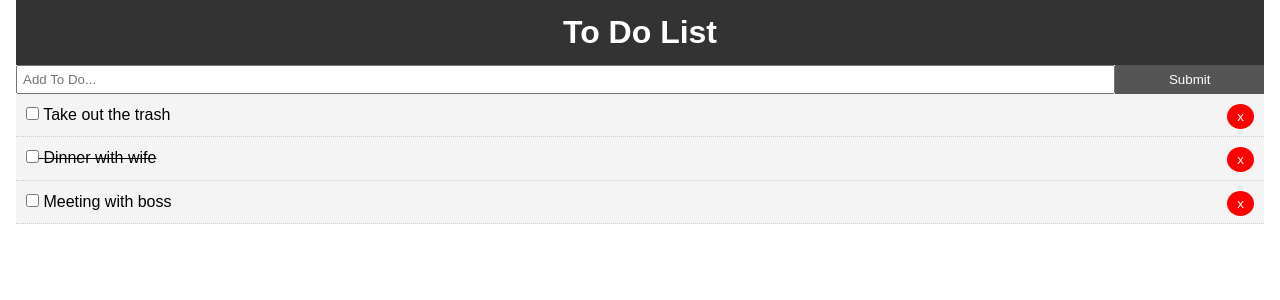
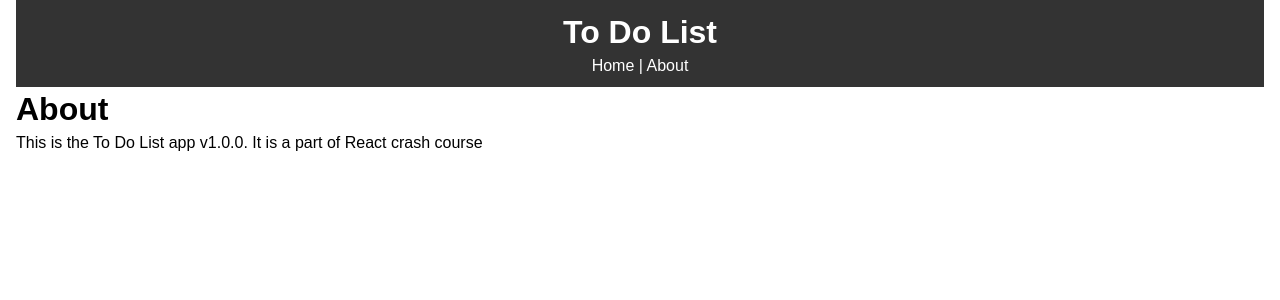
Before and after one commit to meisREAL/React-crash-classC, a React (Create React App) app in the folder react-crash-classc/: page /about in a window 1280 px wide. Shown: the top 300 px of the page. Built offline with nearby package versions, Linux system fonts and the light colour scheme.

Commit message:
routing to home and about links

```diff
--- a/react-crash-classc/package.json
+++ b/react-crash-classc/package.json
@@ -8,6 +8,7 @@
     "@testing-library/user-event": "^13.5.0",
     "react": "^18.2.0",
     "react-dom": "^18.2.0",
+    "react-router-dom": "^6.4.3",
     "react-scripts": "^5.0.1",
     "uuid": "^9.0.0",
     "web-vitals": "^2.1.4"
--- a/react-crash-classc/src/App.js
+++ b/react-crash-classc/src/App.js
@@ -1,8 +1,10 @@
-import { Component } from 'react';
+import React, { Component } from 'react';
+import { BrowserRouter, BrowserRouter as Router, Route, Routes } from 'react-router-dom'
 import './App.css';
 import Header from './components/layout/Header';
 import AddToDo from './components/AddToDo';
 import ToDos from './components/ToDos';
+import About from './components/pages/About';
 import { v4 as uuidv4 } from 'uuid'
 
 class App extends Component {
@@ -55,16 +57,25 @@ class App extends Component {
 
   render() {
     return (
+      <Router>
         <div className="App">
           <div className="container">
             <Header />
+            <Routes>
+              <Route exact path='/' element={
+                <React.Fragment>
                   <AddToDo AddToDo={this.AddToDo} />
                   <ToDos
                     todos={this.state.todos}
                     markComplete={this.markComplete}
                     delToDo={this.delToDo} />
+                </React.Fragment>
+              }> </Route>
+              <Route path='/about' element={<About />}> </Route>
+            </Routes>
           </div>
         </div>
+      </Router>
     );
   }
 }
--- a/react-crash-classc/src/components/layout/Header.js
+++ b/react-crash-classc/src/components/layout/Header.js
@@ -1,10 +1,12 @@
-import React, { Component } from 'react'
+import React, { Component } from 'react';
+import { Link } from 'react-router-dom';
 
 export class Header extends Component {
     render() {
         return (
             <header style={headerStyle}>
                 <h1>To Do List</h1>
+                <Link style={linkStyle} to='/'>Home</Link> | <Link style={linkStyle} to='/about'>About</Link>
             </header>
         )
     }
@@ -17,4 +19,9 @@ const headerStyle = {
     padding: '10px'
 }
 
+const linkStyle = {
+    color: '#fff',
+    textDecoration: 'none'
+}
+
 export default Header
--- /dev/null
+++ b/react-crash-classc/src/components/pages/About.js
@@ -0,0 +1,14 @@
+import React, { Component } from 'react'
+
+export class About extends Component {
+    render() {
+        return (
+            <React.Fragment>
+                <h1>About</h1>
+                <p>This is the To Do List app v1.0.0. It is a part of React crash course</p>
+            </React.Fragment>
+        )
+    }
+}
+
+export default About
```
Also changed, not shown: 1 other file (tests, documents, lock files or other folders). Lines whose indentation alone changed are shown as unchanged.
